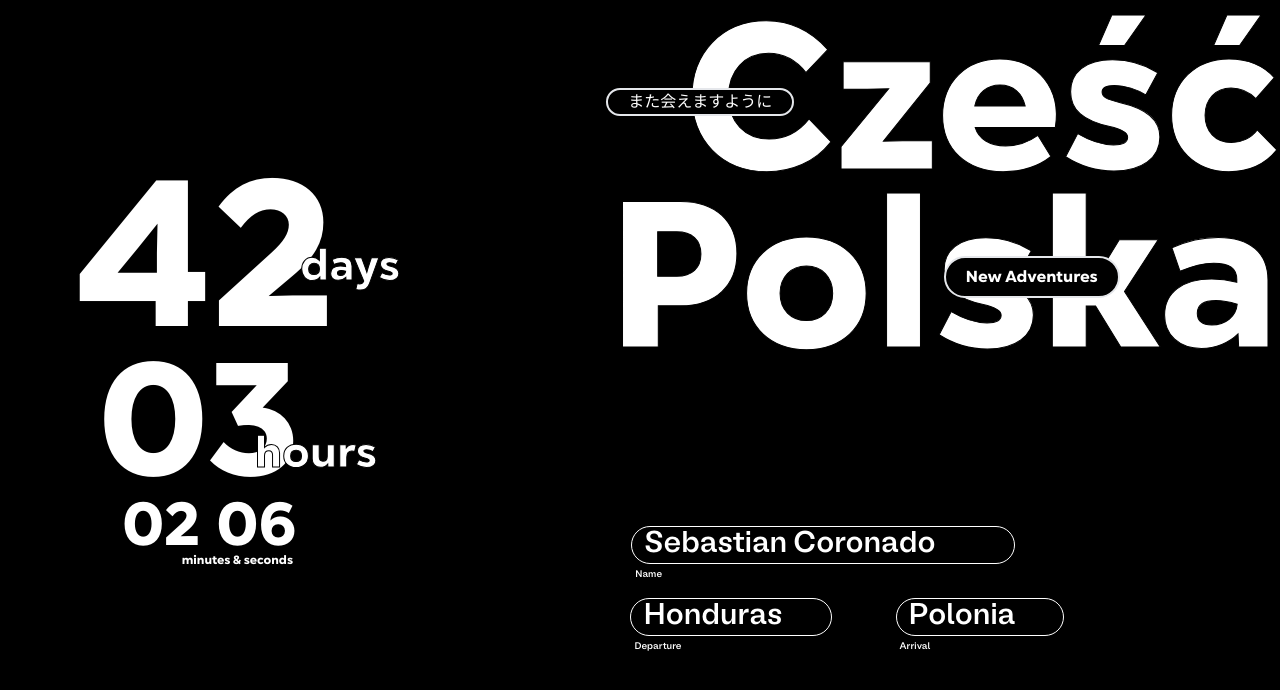
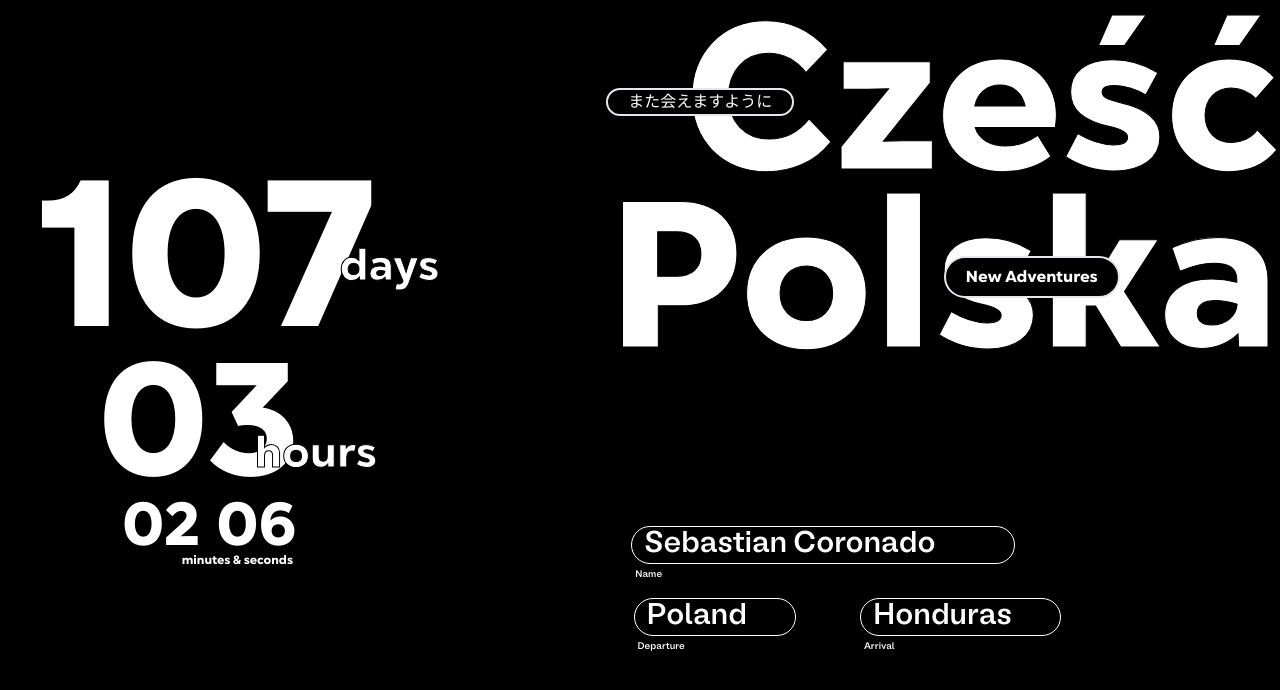
Before and after one commit to coronado03/Timer-App, a Next.js app: page / in a window 1280 px wide. Shown: the top 690 px of the page. Built offline with nearby package versions, Linux system fonts and the light colour scheme.

Commit message:
Dates and departures changed

```diff
--- a/components/destination.tsx
+++ b/components/destination.tsx
@@ -13,12 +13,12 @@ return(
 
       <div className="flex flex-row gap-x-12 md:gap-x-8 lg:gap-x-16 xl:mr-3">
         <div className="flex flex-col">
-          <h4 className="rounded-full border md:text-xl lg:text-2xl xl:text-3xl border-white pl-3 pr-8 md:pr-12 group-hover:border-[#CC1C1C]">Honduras</h4>
+          <h4 className="rounded-full border md:text-xl lg:text-2xl xl:text-3xl border-white pl-3 pr-8 md:pr-12 group-hover:border-[#CC1C1C]">Poland</h4>
           <p className="text-[0.6rem] ml-1 mt-1">Departure</p>
         </div>
 
         <div className="flex flex-col">
-          <h4 className="rounded-full border md:text-xl lg:text-2xl xl:text-3xl border-white pl-3 pr-8 md:pr-12 group-hover:border-[#CC1C1C]">Polonia</h4>
+          <h4 className="rounded-full border md:text-xl lg:text-2xl xl:text-3xl border-white pl-3 pr-8 md:pr-12 group-hover:border-[#CC1C1C]">Honduras</h4>
           <p className="text-[0.6rem] ml-1 mt-1">Arrival</p>
         </div>
 
--- a/components/timer.tsx
+++ b/components/timer.tsx
@@ -9,7 +9,7 @@ export default function Timer() {
     const [seconds, setSeconds] = useState('0');
 
     useEffect(() => {
-        const target = new Date("10/20/2022 12:00:0");
+        const target = new Date("12/24/2022 12:00:0");
 
         const interval = setInterval(() => {
           const now = new Date();
```
